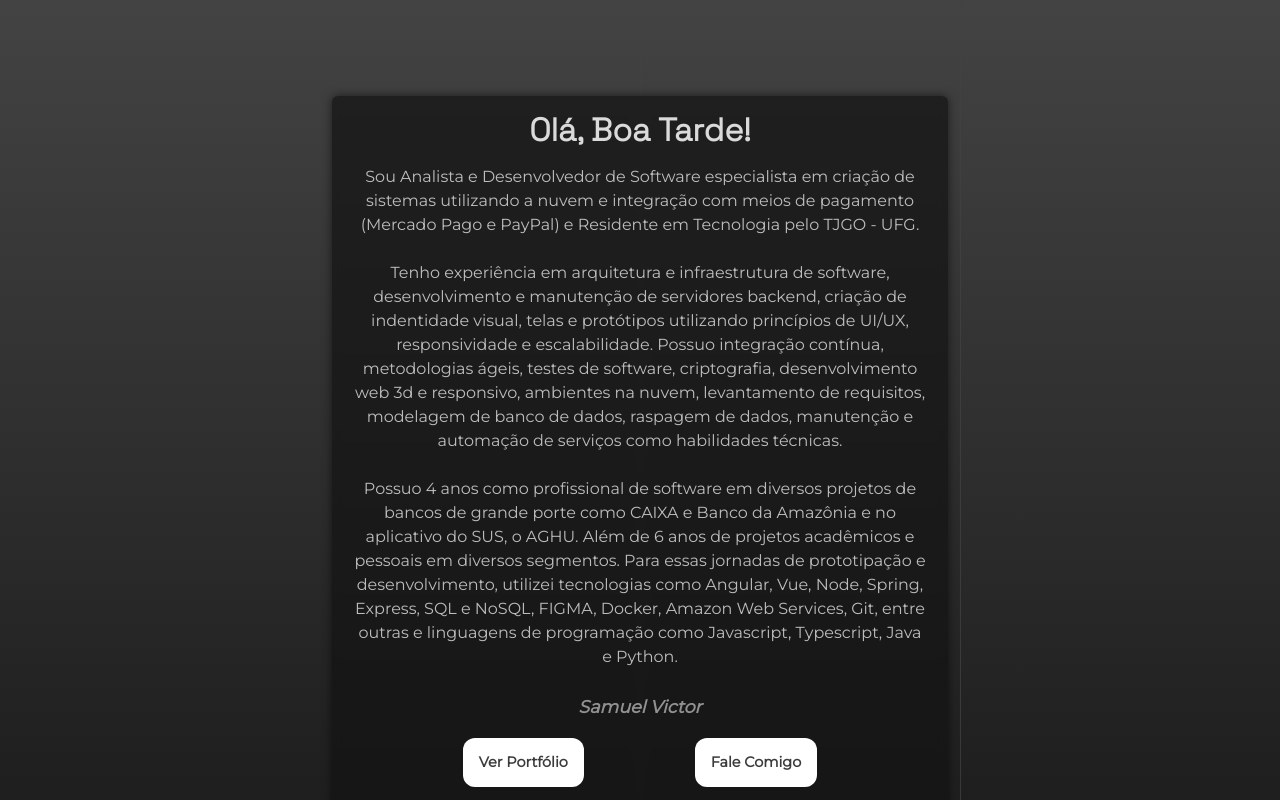
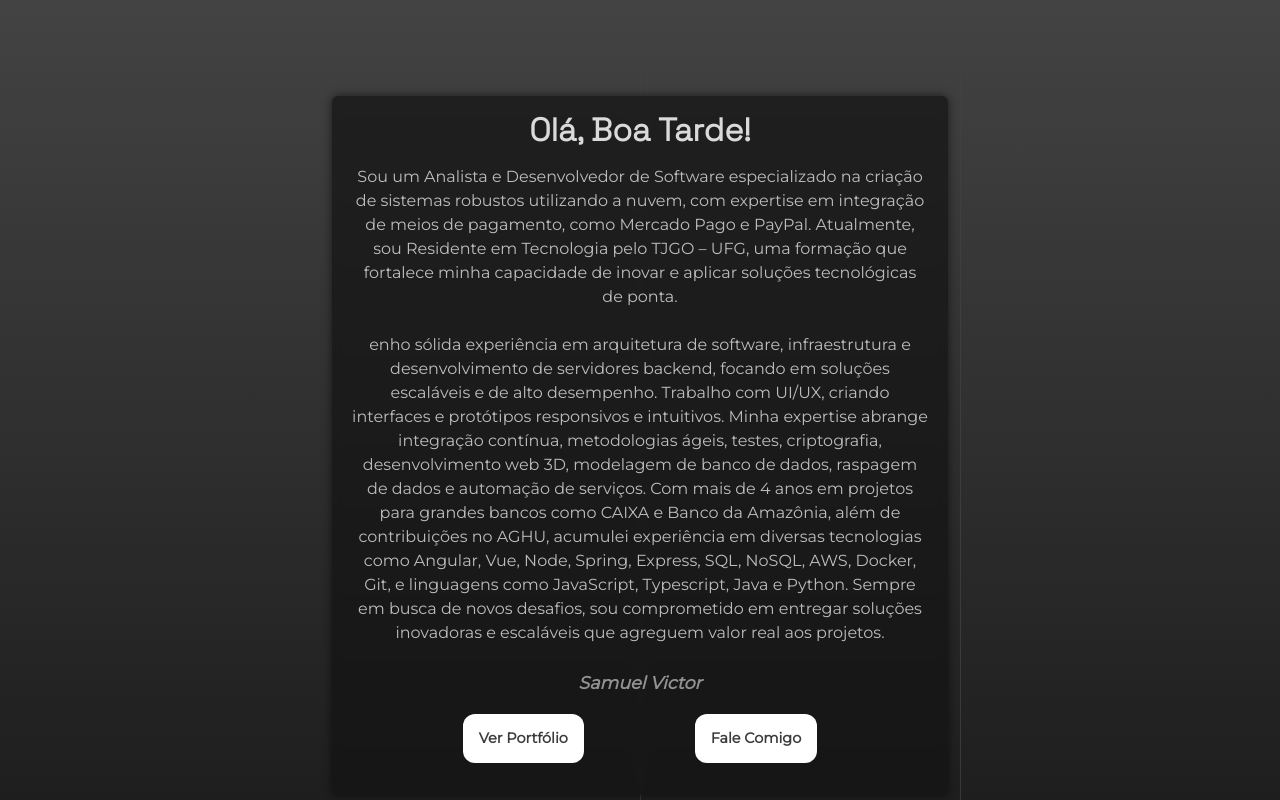
Before and after one commit to samuelvictorol/portfolio, an Angular app: page /sobre in a window 1280 px wide. Built offline with nearby package versions, Linux system fonts and the light colour scheme; a web font is replaced by a local one.

Commit message:
ajuste textual sobre

```diff
--- a/src/app/sobre/sobre.component.html
+++ b/src/app/sobre/sobre.component.html
@@ -3,16 +3,15 @@
         <div class="sobre-text animate__animated animate__fadeInDown">
             <h1 style="text-align:center">Olá, {{ saudacao }}!</h1>
             <p style="text-align:center;font-size:1rem">
-                Sou Analista e Desenvolvedor de Software especialista em criação de sistemas utilizando a nuvem e integração com meios de pagamento (Mercado Pago e PayPal)
-                e Residente em Tecnologia pelo TJGO - UFG.<br><br>
-                Tenho experiência em arquitetura e infraestrutura de software, desenvolvimento e manutenção de servidores backend, criação de indentidade visual, telas e protótipos utilizando princípios de UI/UX, responsividade e escalabilidade.
-                Possuo integração contínua, metodologias ágeis, testes de software, criptografia, desenvolvimento web 3d e responsivo, ambientes na nuvem, levantamento de requisitos, modelagem de banco de dados, raspagem de dados,
-                manutenção e automação de serviços como habilidades técnicas.
+                Sou um Analista e Desenvolvedor de Software especializado na criação de sistemas robustos utilizando a nuvem, com expertise em integração de meios de pagamento, como Mercado Pago e PayPal. Atualmente, sou Residente em Tecnologia pelo TJGO – UFG, uma formação que fortalece minha capacidade de inovar e aplicar soluções tecnológicas de ponta.
                 <br>
             </p>
             <p style="text-align:center;font-size:1rem">
-                Possuo 4 anos como profissional de software em diversos projetos de bancos de grande porte como CAIXA e Banco da Amazônia e no aplicativo do SUS, o AGHU. Além de 6 anos de projetos acadêmicos e pessoais em diversos segmentos.
-                Para essas jornadas de prototipação e desenvolvimento, utilizei tecnologias como Angular, Vue, Node, Spring, Express, SQL e NoSQL, FIGMA, Docker, Amazon Web Services, Git, entre outras e linguagens de programação como Javascript, Typescript, Java e Python.
+                enho sólida experiência em arquitetura de software, infraestrutura e desenvolvimento de servidores backend, focando em soluções escaláveis e de alto desempenho. Trabalho com UI/UX, criando interfaces e protótipos responsivos e intuitivos. Minha expertise abrange integração contínua, metodologias ágeis, testes, criptografia, desenvolvimento web 3D, modelagem de banco de dados, raspagem de dados e automação de serviços.
+
+Com mais de 4 anos em projetos para grandes bancos como CAIXA e Banco da Amazônia, além de contribuições no AGHU, acumulei experiência em diversas tecnologias como Angular, Vue, Node, Spring, Express, SQL, NoSQL, AWS, Docker, Git, e linguagens como JavaScript, Typescript, Java e Python.
+
+Sempre em busca de novos desafios, sou comprometido em entregar soluções inovadoras e escaláveis que agreguem valor real aos projetos.
             </p>
             <p style="text-align:center" id="my-name">Samuel Victor</p>
             <div class="btns-wrapper">
```
